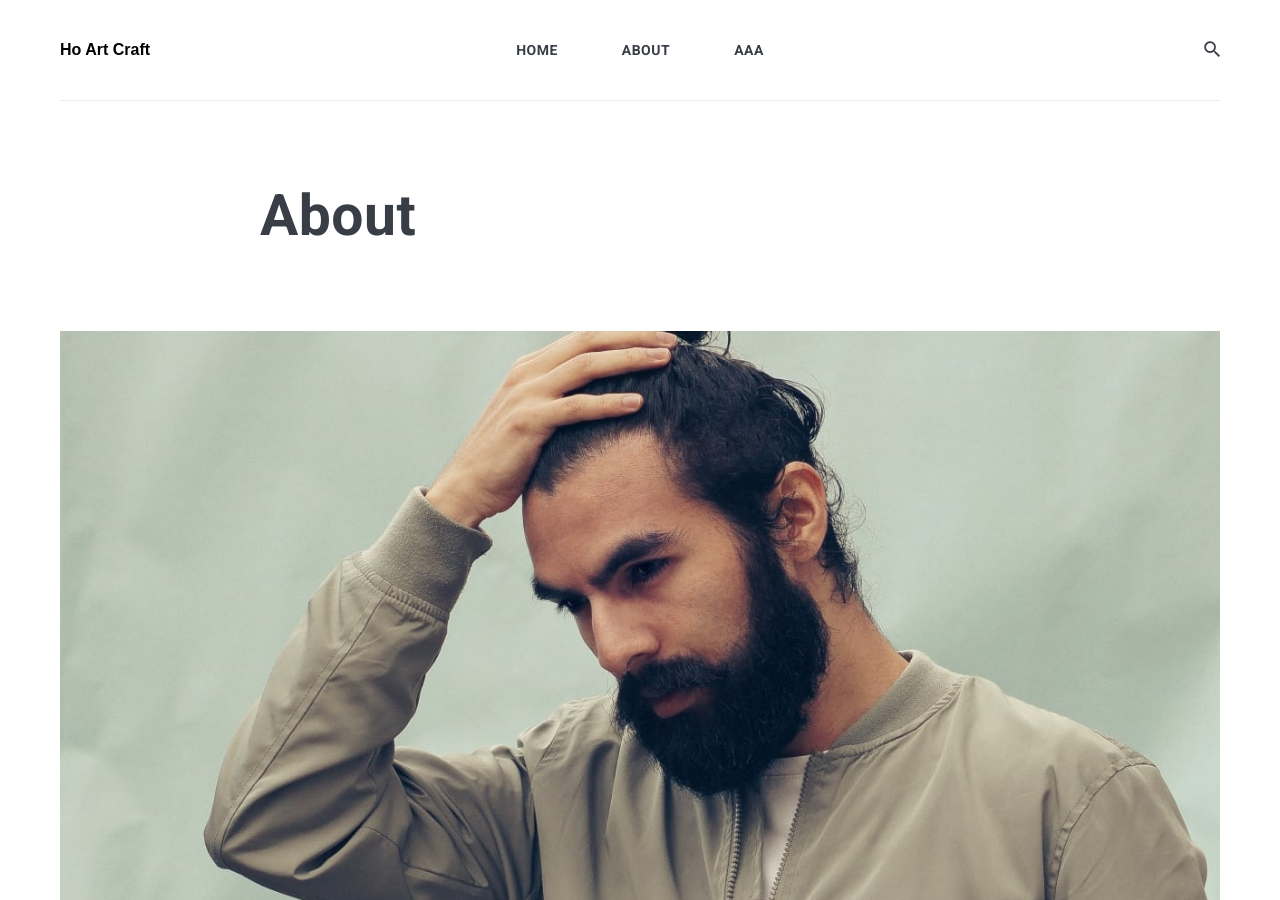
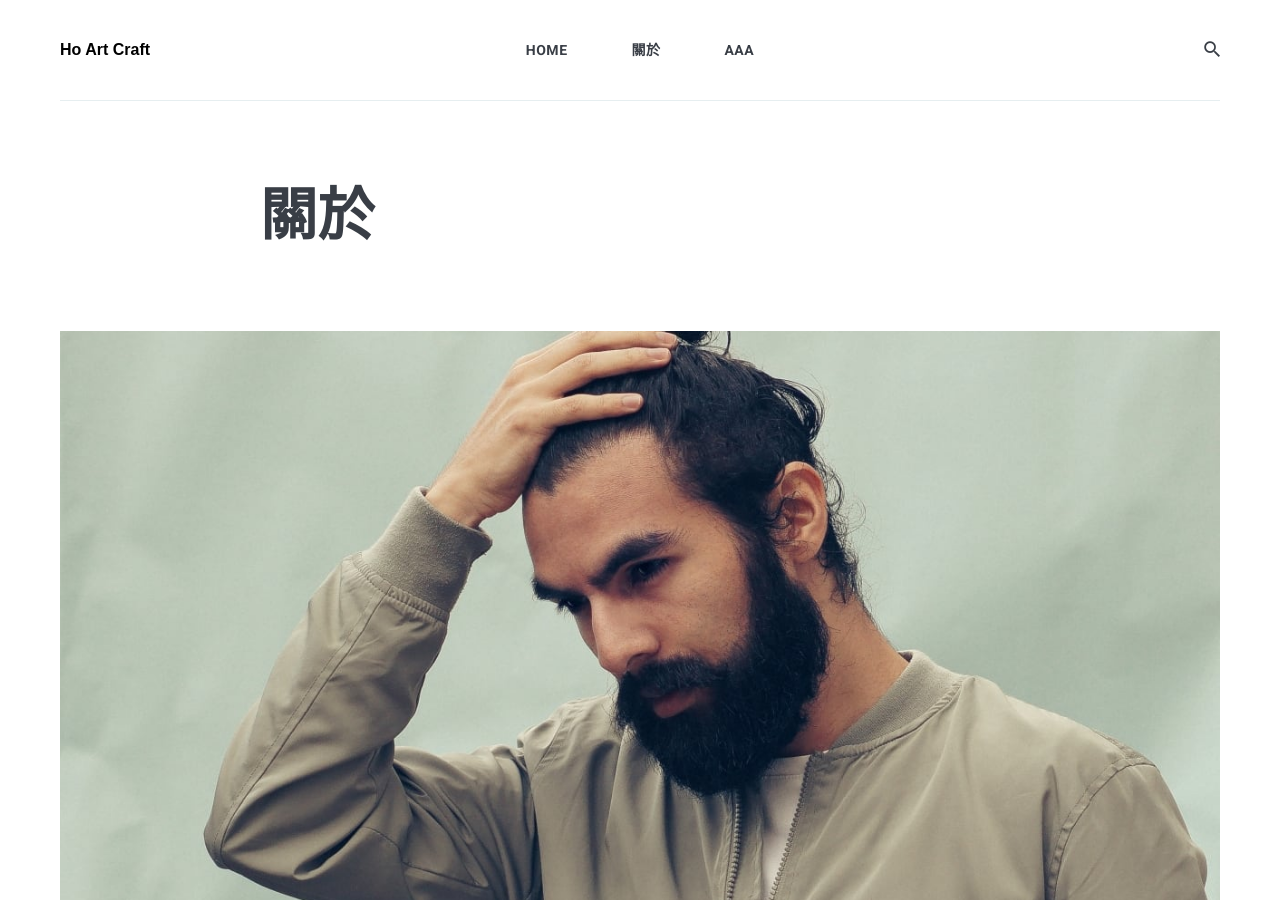
Before and after one commit to syntony666/zoe-site, a Jekyll site: the page built from _pages/about.md, in a window 1280 px wide and 900 px high. Built offline with Jekyll 4.4.1, drawn with Linux system fonts in a browser that asks for light colours; nearby versions of some CDN libraries.

Commit message:
change title

```diff
--- a/_pages/about.md
+++ b/_pages/about.md
@@ -1,6 +1,6 @@
 ---
 layout: page
-title: About
+title: 關於
 permalink: /about/
 image: 01.jpg
 ---
```
